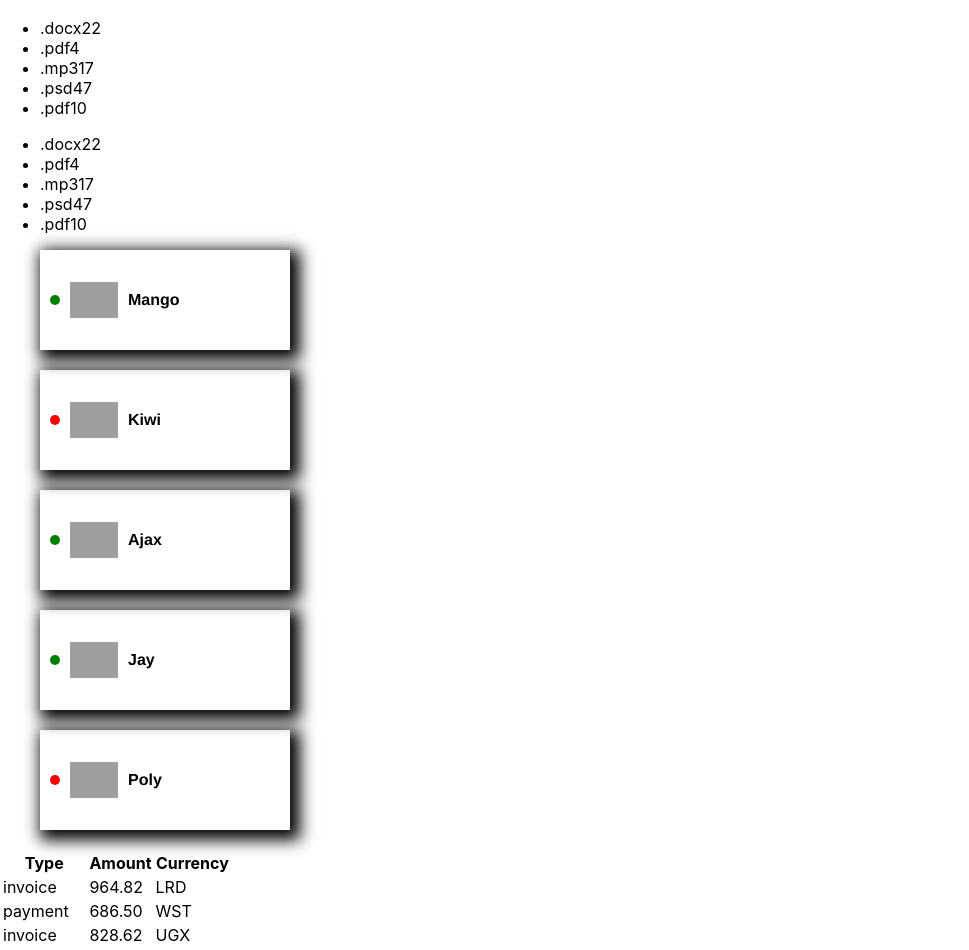
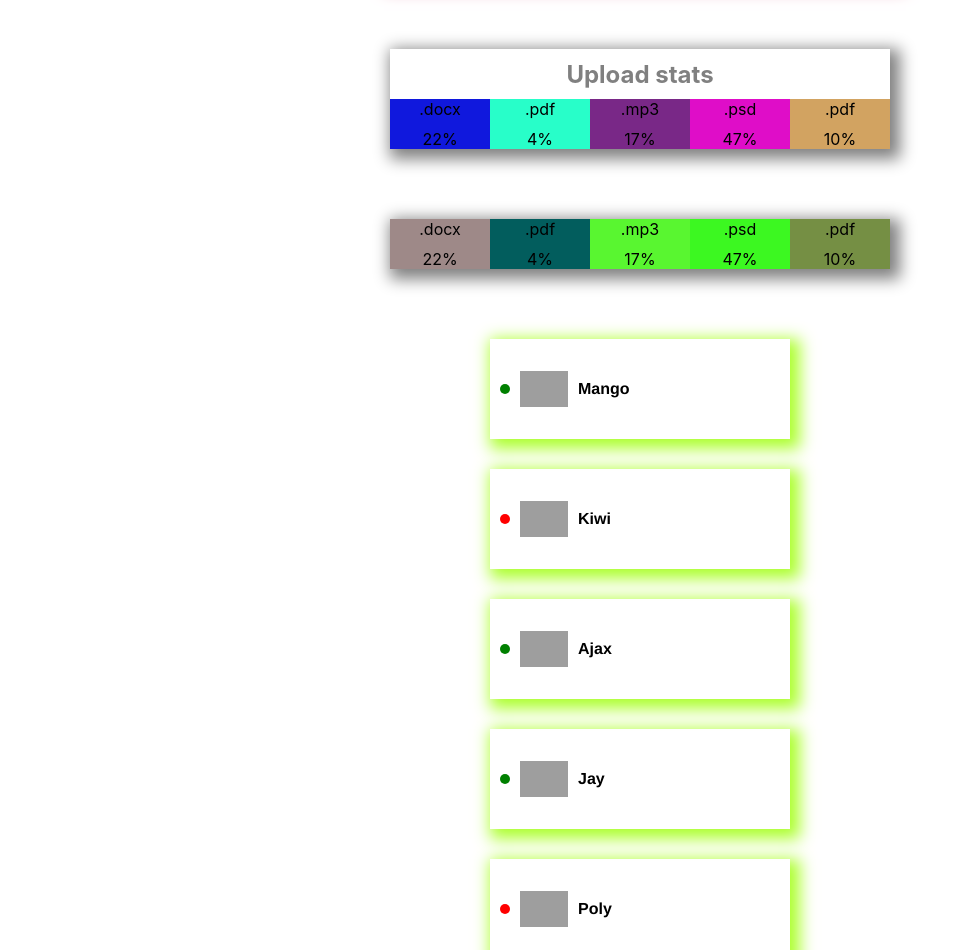
Before and after one commit to RuslanaLogosha/goit-react-hw-01-components, a React (Create React App) app: page / in a window 1280 px wide. Shown: the part 540-1490 px from the top of the page, without its empty margins (0-969 px from the left). Built offline with nearby package versions, Linux system fonts and the light colour scheme; grey boxes are pictures that could not be loaded.

Commit message:
adds styles to transactionHistory

```diff
--- a/src/components/FriendList/FriendListItem.js
+++ b/src/components/FriendList/FriendListItem.js
@@ -1,9 +1,9 @@
-import PropTypes, { shape } from 'prop-types';
+import PropTypes from 'prop-types';
 import s from './friendListItem.module.css';
 
-const FriendListItem = ({ id, avatar, name, isOnline }) => {
+const FriendListItem = ({ avatar, name, isOnline }) => {
   return (
-    <li className={s.item} key={id}>
+    <li className={s.item}>
       <span className={`${s.status} ${s[isOnline]}`}>{isOnline}</span>
       <img className={s.avatar} src={avatar} alt={name} width="48" />
       <p className={s.name}>{name}</p>
--- a/src/components/FriendList/friendList.js
+++ b/src/components/FriendList/friendList.js
@@ -7,6 +7,7 @@ const FriendList = ({ friends }) => {
     <ul className={s.friendlist}>
       {friends.map(friend => (
         <FriendListItem
+          key={friend.id}
           avatar={friend.avatar}
           name={friend.name}
           isOnline={friend.isOnline}
--- a/src/components/FriendList/friendList.module.css
+++ b/src/components/FriendList/friendList.module.css
@@ -1,4 +1,6 @@
 .friendlist {
-  /* display: flex; */
+  width: 300px;
+  margin-left: auto;
+  margin-right: auto;
   list-style: none;
 }
--- a/src/components/FriendList/friendListItem.module.css
+++ b/src/components/FriendList/friendListItem.module.css
@@ -1,14 +1,13 @@
 .item {
   display: flex;
-  margin-bottom: 20px;
-  width: 250px;
   height: 100px;
   align-items: center;
-  box-shadow: 5px 5px 15px 5px #000000;
+  box-shadow: 5px 5px 15px 5px greenyellow;
+  margin-bottom: 30px;
 }
 
 .status {
-  display: block;
+  display: inline-block;
   margin-right: 10px;
   margin-left: 10px;
   width: 10px;
--- a/src/components/Profile/profile.module.css
+++ b/src/components/Profile/profile.module.css
@@ -1,7 +1,9 @@
 .profile {
   max-width: 512px;
+  margin-top: 30px;
   margin-left: auto;
   margin-right: auto;
+  box-shadow: 5px 5px 15px 5px palevioletred;
 }
 
 .description {
--- a/src/components/Statistics/statistics.module.css
+++ b/src/components/Statistics/statistics.module.css
@@ -0,0 +1,39 @@
+.statistics {
+  width: 500px;
+  margin-top: 70px;
+  margin-left: auto;
+  margin-right: auto;
+  margin-bottom: 70px;
+  box-shadow: 5px 5px 15px 5px grey;
+}
+
+.title {
+  display: flex;
+  justify-content: center;
+  align-items: center;
+  margin: 0;
+  height: 50px;
+  color: grey;
+}
+
+.statList {
+  display: flex;
+  justify-content: space-between;
+  margin: 0;
+  padding: 0;
+  list-style: none;
+}
+
+.item {
+  width: 100px;
+  text-align: center;
+}
+
+.label {
+  display: block;
+  padding-bottom: 10px;
+}
+
+.percentage {
+  display: block;
+}
--- a/src/components/TransactionHistory/TransactionHistory.js
+++ b/src/components/TransactionHistory/TransactionHistory.js
@@ -1,8 +1,9 @@
 import PropTypes from 'prop-types';
+import s from './transactionHistory.module.css';
 
 const TransactionHistory = ({ items }) => {
   return (
-    <table className="transaction-history">
+    <table className={s.transactionHistory}>
       <thead>
         <tr>
           <th>Type</th>
--- a/src/components/TransactionHistory/transactionHistory.module.css
+++ b/src/components/TransactionHistory/transactionHistory.module.css
@@ -0,0 +1,23 @@
+.transactionHistory {
+  width: 400px;
+  margin-top: 40px;
+  margin-left: auto;
+  margin-right: auto;
+  text-align: justify;
+}
+table {
+  border-collapse: initial;
+  border-spacing: 1px;
+}
+
+thead {
+  background-color: palegoldenrod;
+}
+
+th {
+  height: 50px;
+}
+
+tr:nth-child(2n) {
+  background-color: palegreen;
+}
--- a/src/components/statistics/statistics.js
+++ b/src/components/statistics/statistics.js
@@ -1,15 +1,26 @@
 import PropTypes from 'prop-types';
+import s from './statistics.module.css';
+
+const randomColor = () => {
+  return (
+    '#' + (Math.random().toString(16) + '000000').substring(2, 8).toUpperCase()
+  );
+};
 
 const Statistics = ({ title, stats }) => {
   return (
-    <section className="statistics">
-      {title && <h2 className="title">{title}</h2>}
+    <section className={s.statistics}>
+      {title && <h2 className={s.title}>{title}</h2>}
 
-      <ul className="stat-list">
+      <ul className={s.statList}>
         {stats.map(stat => (
-          <li className="item" key={stat.id}>
-            <span className="label">{stat.label}</span>
-            <span className="percentage">{stat.percentage}</span>
+          <li
+            className={s.item}
+            key={stat.id}
+            style={{ backgroundColor: randomColor() }}
+          >
+            <span className={s.label}>{stat.label}</span>
+            <span className={s.percentage}>{stat.percentage}%</span>
           </li>
         ))}
       </ul>
--- a/src/index.css
+++ b/src/index.css
@@ -1,4 +1,9 @@
-@import-normalize;
+*,
+*::before,
+*::after {
+  box-sizing: inherit;
+  box-sizing: border-box;
+}
 
 body {
   margin: 0;
@@ -19,3 +24,13 @@ img {
   max-width: 100%;
   height: auto;
 }
+
+ul {
+  margin: 0;
+  padding: 0;
+}
+
+li {
+  margin: 0;
+  padding: 0;
+}
```
